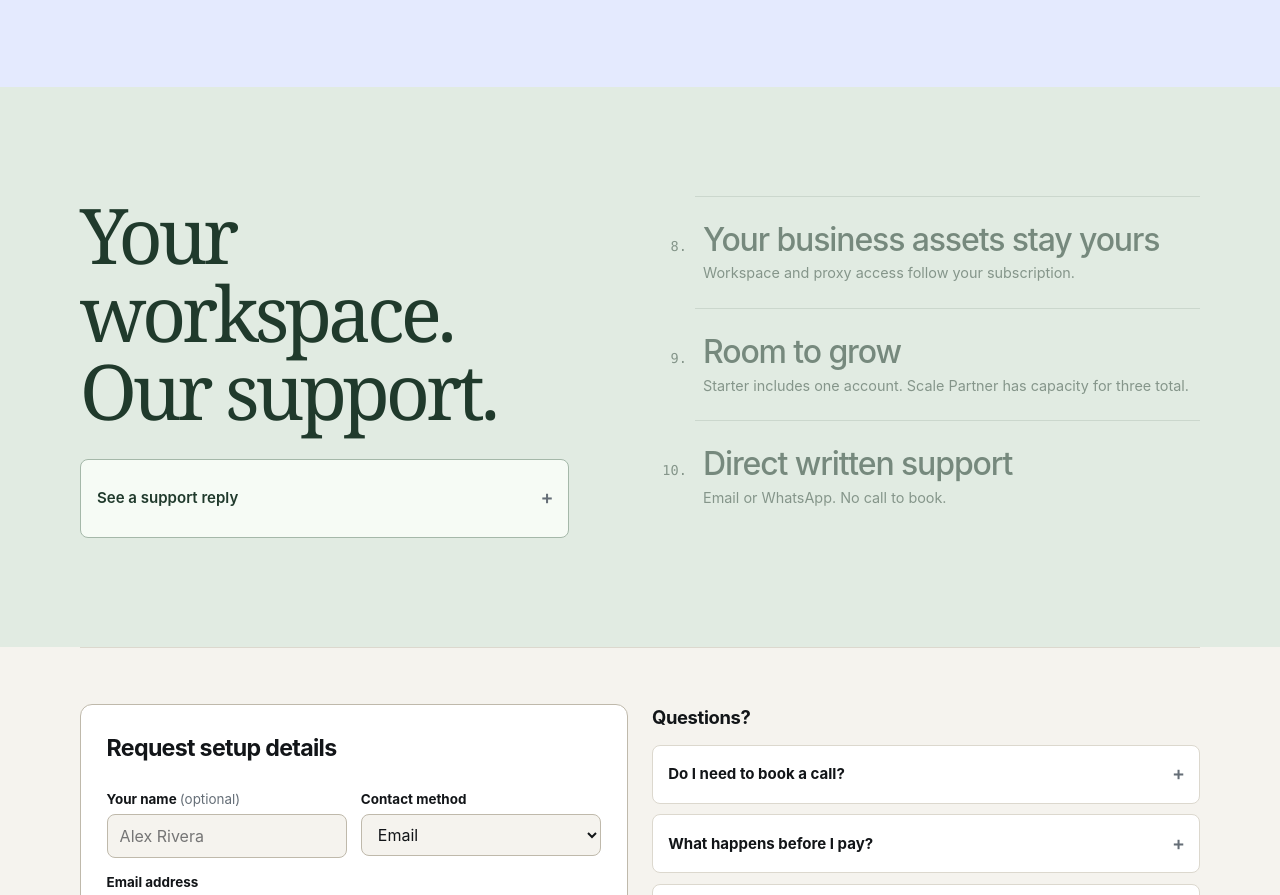
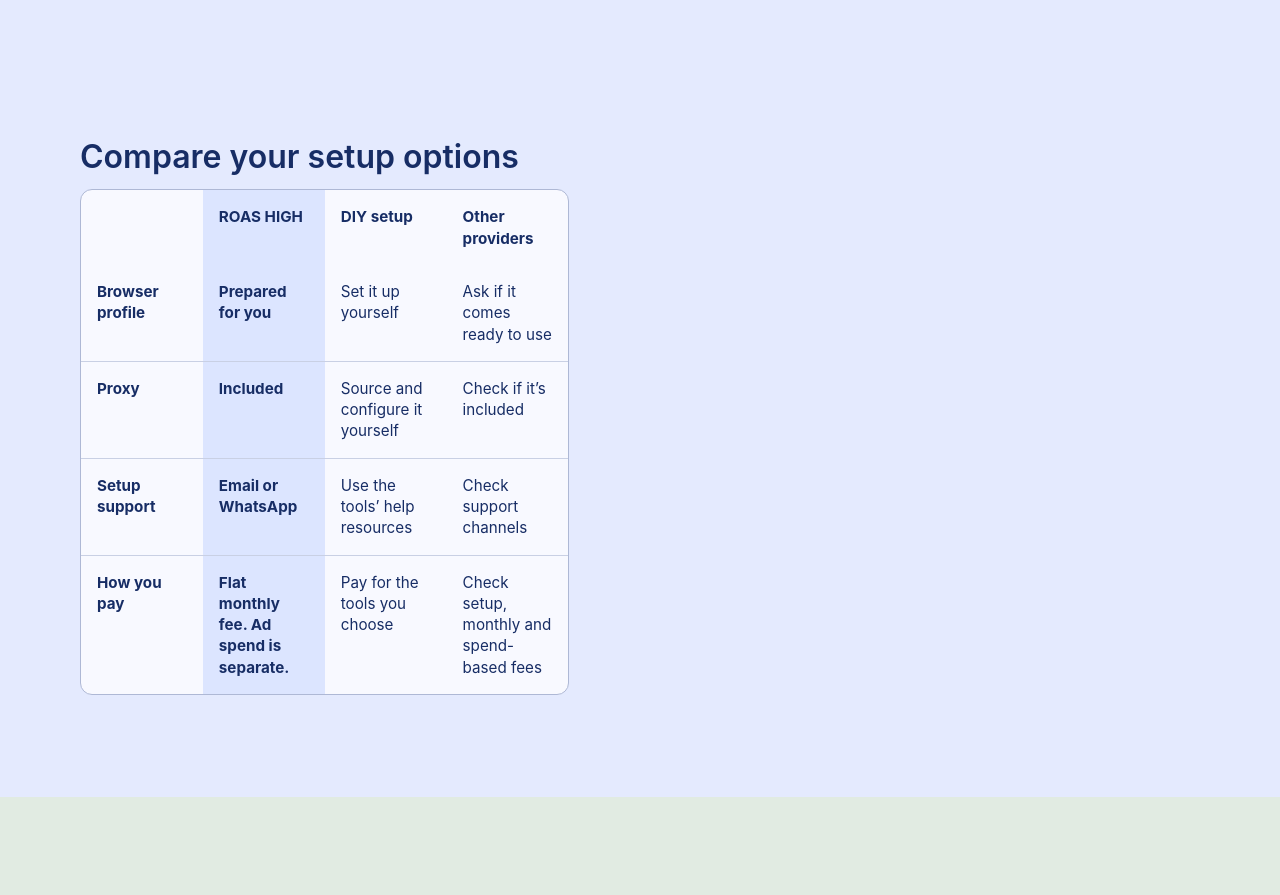
Before and after one commit to mltoureK/roas-high-preview, a plain HTML site: page index.html in a window 1280 px wide. Shown: the part 2780-3675 px from the top of the page. Drawn offline with Linux system fonts and the light colour scheme.

Commit message:
Compare managed workspace and alternative setups

```diff
--- a/index.html
+++ b/index.html
@@ -5,7 +5,7 @@
 <meta name="viewport" content="width=device-width,initial-scale=1">
 <meta name="description" content="Explore ROAS HIGH ad infrastructure and request setup details by email or WhatsApp.">
 <title>ROAS HIGH — Managed Meta Ads Workspace</title>
-<link rel="stylesheet" href="styles.css?v=browser-tab">
+<link rel="stylesheet" href="styles.css?v=setup-comparison">
 </head>
 <body>
 <a class="skip" href="#main">Skip to content</a>
@@ -312,6 +312,18 @@
         <details class="access-details"><summary>Billing and asset access</summary><p>Monthly fees recur at the plan rate. Setup is charged once on Starter and waived on Scale Partner. The subscription provides managed access. Customer-owned business assets remain yours; continued use of our workspace and proxy requires an active subscription. Your written agreement identifies asset ownership, permissions and cancellation terms.</p></details>
         <small>USD, before tax. Confirmed in your written quote.</small>
       </div>
+      <div class="setup-comparison">
+        <table>
+          <caption>Compare your setup options</caption>
+          <thead><tr><td></td><th scope="col">ROAS HIGH</th><th scope="col">DIY setup</th><th scope="col">Other providers</th></tr></thead>
+          <tbody>
+            <tr><th scope="row">Browser profile</th><td>Prepared for you</td><td>Set it up yourself</td><td>Ask if it comes ready to use</td></tr>
+            <tr><th scope="row">Proxy</th><td>Included</td><td>Source and configure it yourself</td><td>Check if it’s included</td></tr>
+            <tr><th scope="row">Setup support</th><td>Email or WhatsApp</td><td>Use the tools’ help resources</td><td>Check support channels</td></tr>
+            <tr><th scope="row">How you pay</th><td>Flat monthly fee. Ad spend is separate.</td><td>Pay for the tools you choose</td><td>Check setup, monthly and spend-based fees</td></tr>
+          </tbody>
+        </table>
+      </div>
     </section>
     <section class="reason-group">
       <div class="stage-lead"><h3>Your workspace. Our support.</h3>
--- a/styles.css
+++ b/styles.css
@@ -608,3 +608,11 @@ dialog::backdrop{background:rgba(18,21,24,.62);backdrop-filter:blur(3px)}
 .browser-switch-tabs>span{display:flex;align-items:center;justify-content:center;width:50%;border-radius:4px;background:#bcd0fa;color:#202020}
 .browser-switch-tabs>button{position:relative;width:50%;border:2px solid #a9c7ff;border-radius:4px;background:#333;color:#fff;cursor:pointer;box-shadow:0 0 0 2px #065bf5;font:inherit}
 .browser-switch-tabs .click-coach{left:0;bottom:calc(100% + 8px);font:600 11px/1.2 var(--font)}
+
+.setup-comparison{margin-top:clamp(2rem,5vw,4rem);min-width:0}
+.setup-comparison table{width:100%;table-layout:fixed;border-collapse:separate;border-spacing:0;border:1px solid #aeb8d5;border-radius:12px;background:#f8f9ff;color:#172d65}
+.setup-comparison caption{text-align:left;font:600 clamp(1.35rem,3vw,2rem)/1.2 var(--font);margin-bottom:.8rem}
+.setup-comparison th,.setup-comparison td{padding:clamp(.35rem,1.4vw,1rem);border-bottom:1px solid #c9d0e4;text-align:left;vertical-align:top;font-size:clamp(.7rem,1.3vw,.95rem);line-height:1.4;overflow-wrap:anywhere}
+.setup-comparison tr:last-child th,.setup-comparison tr:last-child td{border-bottom:0}
+.setup-comparison tr>:nth-child(2){background:#dce5ff;font-weight:650}
+.setup-comparison thead th{border-bottom:1px solid #aeb8d5}
```
